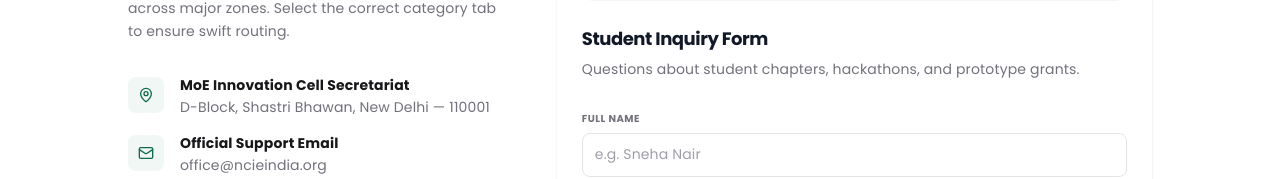
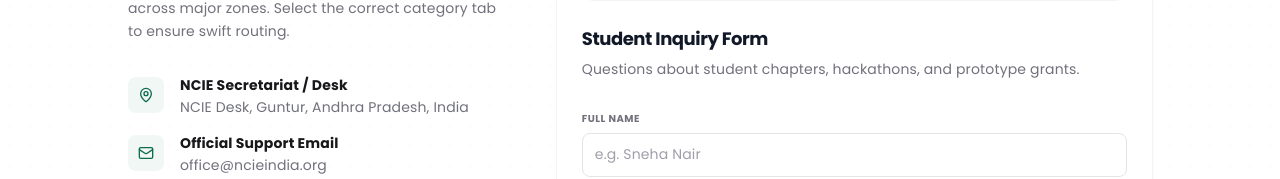
Before and after one commit to vigneswarnalluri/ncieindia, a Next.js app: page /contact in a window 1280 px wide. Shown: the part 569-748 px from the top of the page. Built offline with nearby package versions, Linux system fonts and the light colour scheme.

Commit message:
chore: update secretariat office address to Guntur, Andhra Pradesh

```diff
--- a/src/app/contact/page.tsx
+++ b/src/app/contact/page.tsx
@@ -70,8 +70,8 @@
                   <MapPin className="w-4 h-4" />
                 </div>
                 <div>
-                  <h4 className="font-bold text-zinc-900">MoE Innovation Cell Secretariat</h4>
-                  <p className="text-zinc-500 mt-0.5">D-Block, Shastri Bhawan, New Delhi — 110001</p>
+                  <h4 className="font-bold text-zinc-900">NCIE Secretariat / Desk</h4>
+                  <p className="text-zinc-500 mt-0.5">NCIE Desk, Guntur, Andhra Pradesh, India</p>
                 </div>
               </div>
 
--- a/src/app/media/page.tsx
+++ b/src/app/media/page.tsx
@@ -470,7 +470,7 @@
                       <p className="text-[9px] font-bold text-zinc-400 uppercase">Office Address</p>
                       <p className="text-xs text-zinc-700 font-medium leading-relaxed mt-0.5">
                         NCIE Secretariat (Press Wing),<br />
-                        Nodal Office Complex, New Delhi, India
+                        NCIE Desk, Guntur, Andhra Pradesh, India
                       </p>
                     </div>
                   </div>
--- a/src/components/Footer.tsx
+++ b/src/components/Footer.tsx
@@ -104,7 +104,7 @@
           <div className="flex flex-col space-y-3">
             <h4 className="text-sm font-semibold tracking-wider uppercase text-accent">Contact Desk</h4>
             <p className="text-sm text-zinc-300 leading-relaxed">
-              NCIE Desk, New Delhi, India<br />
+              NCIE Desk, Guntur, Andhra Pradesh, India<br />
               Email: office@ncieindia.org<br />
               Phone: 0863 232 1417
             </p>
```
